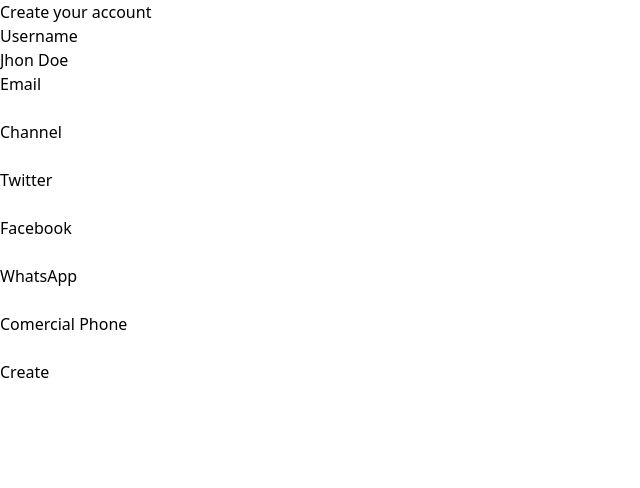
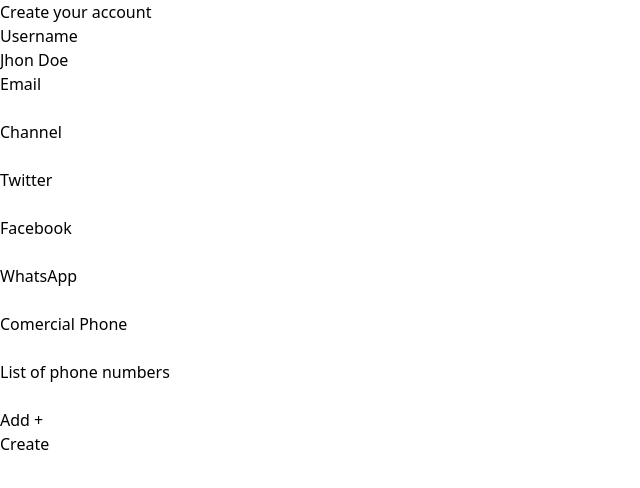
Before and after one commit to leoziondev/yt-codevolution-rhf, a React (Vite) app: page / in a window 1280 px wide. Shown: the top 488 px of the page, without its empty margins (0-640 px from the left). Built offline with nearby package versions, Linux system fonts and the light colour scheme.

Commit message:
dynamic fields

```diff
--- a/src/components/YoutubeForm.tsx
+++ b/src/components/YoutubeForm.tsx
@@ -1,4 +1,4 @@
-import { useForm } from 'react-hook-form'
+import { useForm, useFieldArray } from 'react-hook-form'
 import { DevTool } from '@hookform/devtools'
 
 type FormValues = {
@@ -10,6 +10,9 @@
         facebook: string
     }
     phoneNumbers: string[]
+    phNumbers: {
+        number: string
+    }[]
 }
 
 const YoutubehtmlForm = () => {
@@ -27,8 +30,14 @@
                 twitter: "",
                 facebook: ""
             },
-            phoneNumbers: ["", ""]
+            phoneNumbers: ["", ""],
+            phNumbers: [{ number: '' }]
         }
+    })
+
+    const { fields, append, remove } = useFieldArray({
+        name: 'phNumbers',
+        control
     })
 
     const onSubmit = (data: FormValues) => {
@@ -176,6 +185,37 @@
                 </div>
 
                 <div>
+                    <label>List of phone numbers</label>
+                    {fields.map((field, index) => {
+                        return (
+                            <div className="flex gap-2 mt-2" key={field.id}>
+                                <input
+                                    type="text"
+                                    {...register(`phNumbers.${index}.number` as const)}
+                                    className="block w-full rounded-md border-0 py-1.5 text-gray-900 shadow-sm ring-1 ring-inset ring-gray-300 placeholder:text-gray-400 focus:ring-2 focus:ring-inset focus:ring-indigo-600 sm:text-sm sm:leading-6 px-2"
+                                />
+                                {index > 0 && (
+                                    <button
+                                        type="button"
+                                        onClick={() => remove(index)}
+                                        className="bg-red-500 py-1 px-2 rounded-md text-white"
+                                    >
+                                        Remove
+                                    </button>
+                                )}
+                            </div>
+                        )
+                    })}
+                    <button
+                        type="button"
+                        onClick={() => append({ number: "" })}
+                        className="mt-2 bg-indigo-500 py-1 px-2 rounded-md text-white"
+                    >
+                        Add +
+                    </button>
+                </div>
+
+                <div>
                     <button type="submit" className="flex w-full justify-center rounded-md bg-indigo-600 px-3 py-1.5 text-sm font-semibold leading-6 text-white shadow-sm hover:bg-indigo-500 focus-visible:outline focus-visible:outline-2 focus-visible:outline-offset-2 focus-visible:outline-indigo-600">Create</button>
                 </div>
             </form>
```
